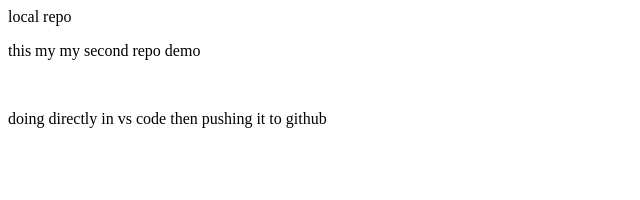
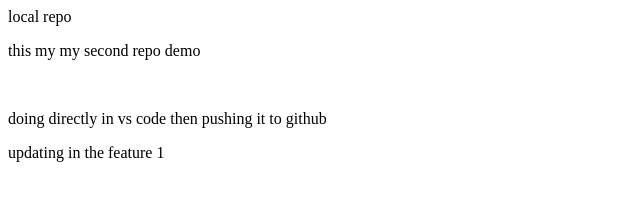
Before and after one commit to sagar192005/localrepo, a plain HTML site: page index.html in a window 1280 px wide. Shown: the whole page, without its empty margins (0-640 px from the left). Drawn offline with Linux system fonts and the light colour scheme.

Commit message:
add feature 1

```diff
--- a/index.html
+++ b/index.html
@@ -2,3 +2,5 @@
 <p> this my my second repo demo</p>
 <br>
 <p> doing directly in vs code then pushing it to github</p>
+
+<p> updating in the feature 1 </p>
```
